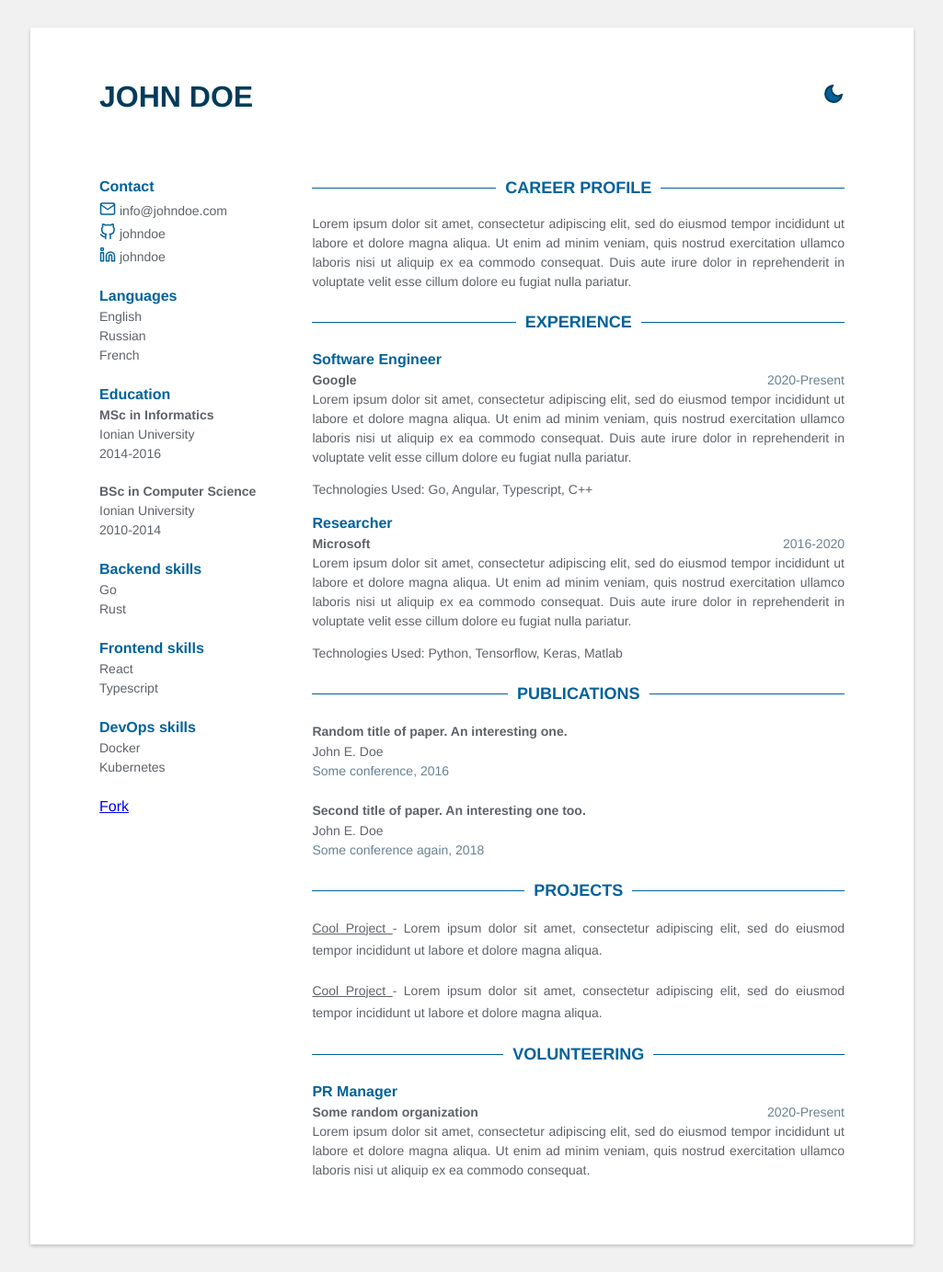
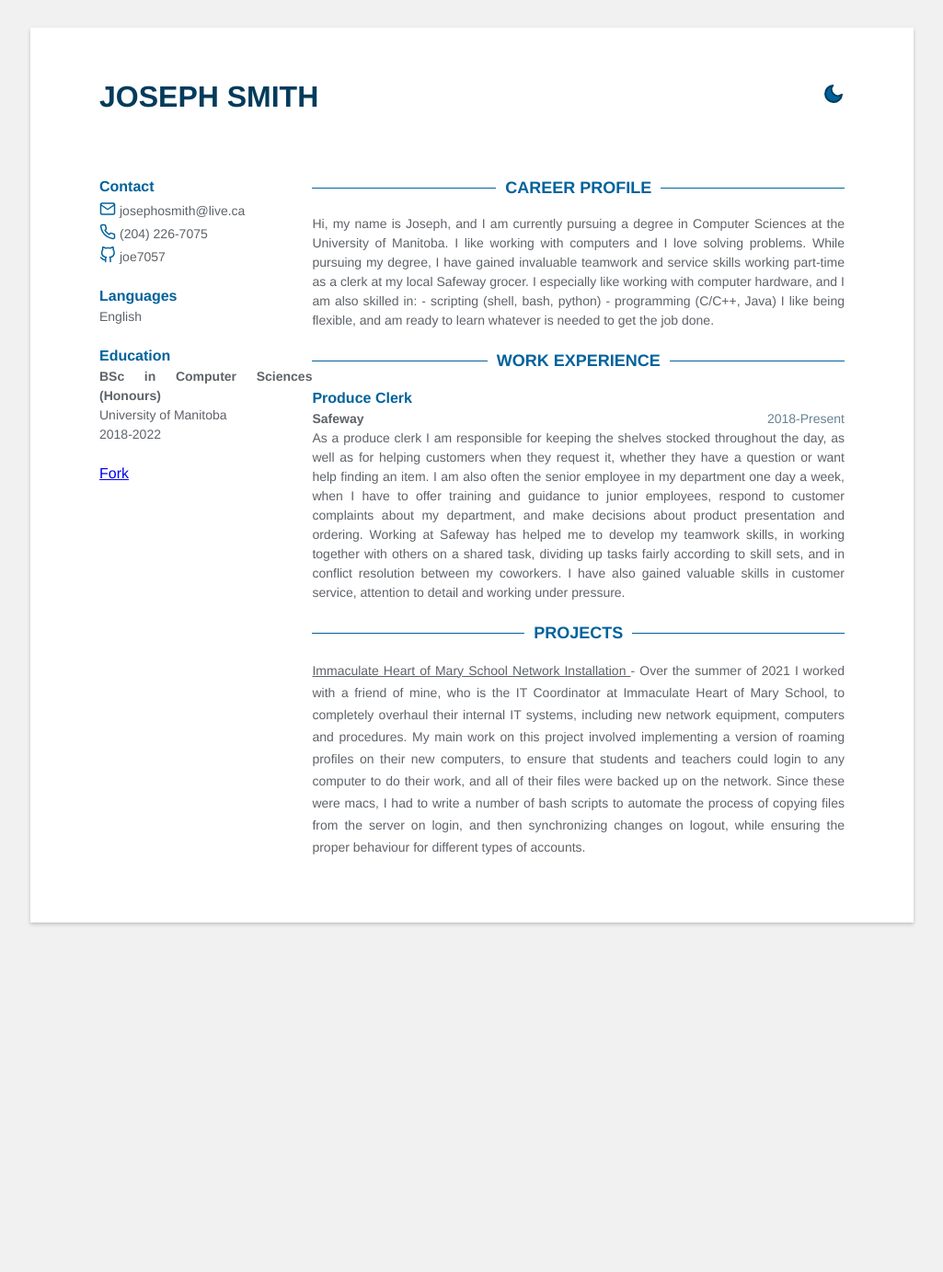
Before and after one commit to joe7057/comp_3040_resume, a Jekyll site: the page built from index.html, in a window 1280 px wide. Shown: the whole page at 92% size, without its empty margins (127-1152 px from the left). Built offline with Jekyll 4.4.1, drawn with Linux system fonts in a browser that asks for light colours; after the commit the page ends 1033 px from its top, so only the background shows below that.

Commit message:
Working resume

```diff
--- a/_data/data.yml
+++ b/_data/data.yml
@@ -1,108 +1,54 @@
-name: John Doe
+name: Joseph Smith
 support_dark_mode: true
 fork: true
 
 # Sidebar
 contact:
-  email: info@johndoe.com
-  github: johndoe
-  linkedin: johndoe
-  phone:
+  email: josephosmith@live.ca
+  github: joe7057
+  linkedin:
+  phone: (204) 226-7075
   gitlab:
   twitter:
 
 languages:
   - idiom: English
-  - idiom: Russian
-  - idiom: French
 
 education:
-  - degree: MSc in Informatics
-    time: 2014-2016
-    university: Ionian University
-
-  - degree: BSc in Computer Science
-    time: 2010-2014
-    university: Ionian University
+  - degree: BSc in Computer Sciences (Honours)
+    time: 2018-2022
+    university: University of Manitoba
 
 skills:
-  - category: Backend
-    skill:
-      - Go
-      - Rust
-  - category: Frontend
-    skill:
-      - React
-      - Typescript
-  - category: DevOps
-    skill:
-      - Docker
-      - Kubernetes
 
 # Profile
 profile: |
-  Lorem ipsum dolor sit amet, consectetur adipiscing elit, sed do eiusmod
-  tempor incididunt ut labore et dolore magna aliqua. Ut enim ad minim veniam,
-  quis nostrud exercitation ullamco laboris nisi ut aliquip ex ea commodo consequat.
-  Duis aute irure dolor in reprehenderit in voluptate velit esse cillum dolore eu
-  fugiat nulla pariatur.
+ Hi, my name is Joseph, and I am currently pursuing a degree in Computer Sciences at the University of Manitoba. I like working with computers and I love solving problems. While pursuing my degree, I have gained invaluable teamwork and service skills working part-time as a clerk at my local Safeway grocer.
+
+
+  I especially like working with computer hardware, and I am also skilled in:
+  	- scripting (shell, bash, python)
+  	- programming (C/C++, Java)
+
+
+  I like being flexible, and am ready to learn whatever is needed to get the job done.
 
 # Experience
 experience:
-  - role: Software Engineer
-    time: 2020-Present
-    company: Google
+  - role: Produce Clerk
+    time: 2018-Present
+    company: Safeway
     details: |
-      Lorem ipsum dolor sit amet, consectetur adipiscing elit, sed do eiusmod
-      tempor incididunt ut labore et dolore magna aliqua. Ut enim ad minim veniam,
-      quis nostrud exercitation ullamco laboris nisi ut aliquip ex ea commodo consequat.
-      Duis aute irure dolor in reprehenderit in voluptate velit esse cillum dolore eu
-      fugiat nulla pariatur.
-    technologies_used: |
-      Go, Angular, Typescript, C++
+      As a produce clerk I am responsible for keeping the shelves stocked throughout the day, as well as for helping customers when they request it, whether they have a question or want help finding an item. I am also often the senior employee in my department one day a week, when I have to offer training and guidance to junior employees, respond to customer complaints about my department, and make decisions about product presentation and ordering.
 
-  - role: Researcher
-    time: 2016-2020
-    company: Microsoft
-    details: |
-      Lorem ipsum dolor sit amet, consectetur adipiscing elit, sed do eiusmod
-      tempor incididunt ut labore et dolore magna aliqua. Ut enim ad minim veniam,
-      quis nostrud exercitation ullamco laboris nisi ut aliquip ex ea commodo consequat.
-      Duis aute irure dolor in reprehenderit in voluptate velit esse cillum dolore eu
-      fugiat nulla pariatur.
-    technologies_used: |
-      Python, Tensorflow, Keras, Matlab
 
-publications:
-  - title: Random title of paper. An interesting one.
-    link: "#"
-    authors: John E. Doe
-    conference: Some conference, 2016
-
-  - title: Second title of paper. An interesting one too.
-    link: "#"
-    authors: John E. Doe
-    conference: Some conference again, 2018
+          Working at Safeway has helped me to develop my teamwork skills, in working together with others on a shared task, dividing up tasks fairly according to skill sets, and in conflict resolution between my coworkers. I have also gained valuable skills in customer service, attention to detail and working under pressure.
 
 projects:
-  - title: Cool Project
+  - title: Immaculate Heart of Mary School Network Installation
     link: #
     details: |
-      Lorem ipsum dolor sit amet, consectetur adipiscing elit, sed do eiusmod
-      tempor incididunt ut labore et dolore magna aliqua.
+      Over the summer of 2021 I worked with a friend of mine, who is the IT Coordinator at Immaculate Heart of Mary School, to completely overhaul their internal IT systems, including new network equipment, computers and procedures.
 
-  - title: Cool Project
-    link: #
-    details: |
-      Lorem ipsum dolor sit amet, consectetur adipiscing elit, sed do eiusmod
-      tempor incididunt ut labore et dolore magna aliqua.
 
-# Volunteering
-volunteering:
-  - time: 2020-Present
-    role: PR Manager
-    company: Some random organization
-    details: |
-      Lorem ipsum dolor sit amet, consectetur adipiscing elit, sed do eiusmod
-      tempor incididunt ut labore et dolore magna aliqua. Ut enim ad minim veniam,
-      quis nostrud exercitation ullamco laboris nisi ut aliquip ex ea commodo consequat.
+          My main work on this project involved implementing a version of roaming profiles on their new computers, to ensure that students and teachers could login to any computer to do their work, and all of their files were backed up on the network. Since these were macs, I had to write a number of bash scripts to automate the process of copying files from the server on login, and then synchronizing changes on logout, while ensuring the proper behaviour for different types of accounts.
--- a/_includes/experience.html
+++ b/_includes/experience.html
@@ -1,7 +1,7 @@
 {% assign experience = site.data.data.experience %}
 {% if experience %}
 <section class="experiance">
-    <h2 class="title">Experience</h2>
+    <h2 class="title">Work Experience</h2>
     {% for exp in experience %}
         <div class="experience-item">
             <div class="role">
@@ -12,7 +12,7 @@
                 <span class="time">{{exp.time}}</span>
             </div>
             <div class="details">{{exp.details}}</div>
-            <p class="technologies">Technologies Used: {{exp.technologies_used}}</p>
+
         </div>
 
     {% endfor %}
```
Also changed, not shown: Gemfile.lock (added).
